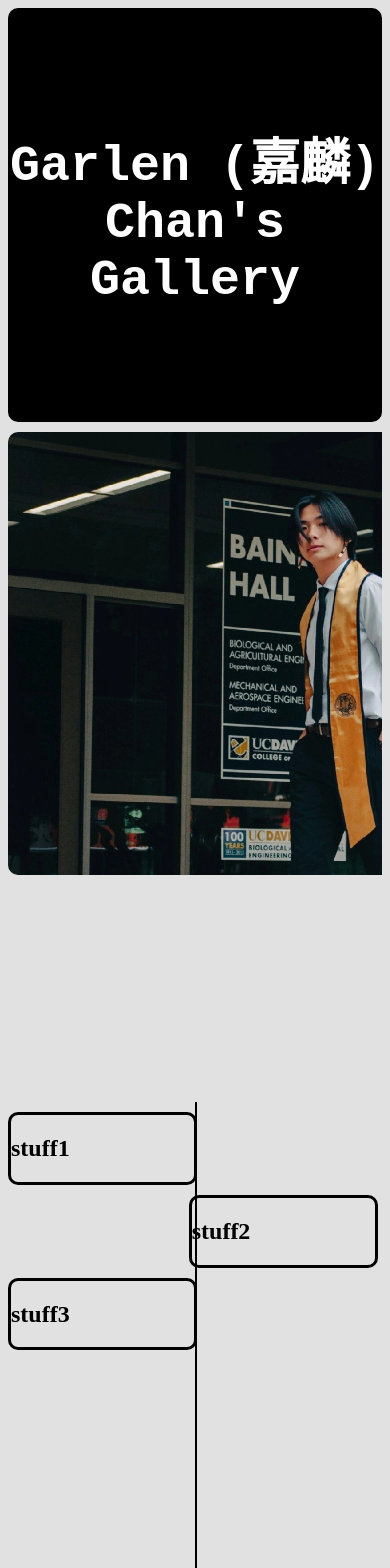
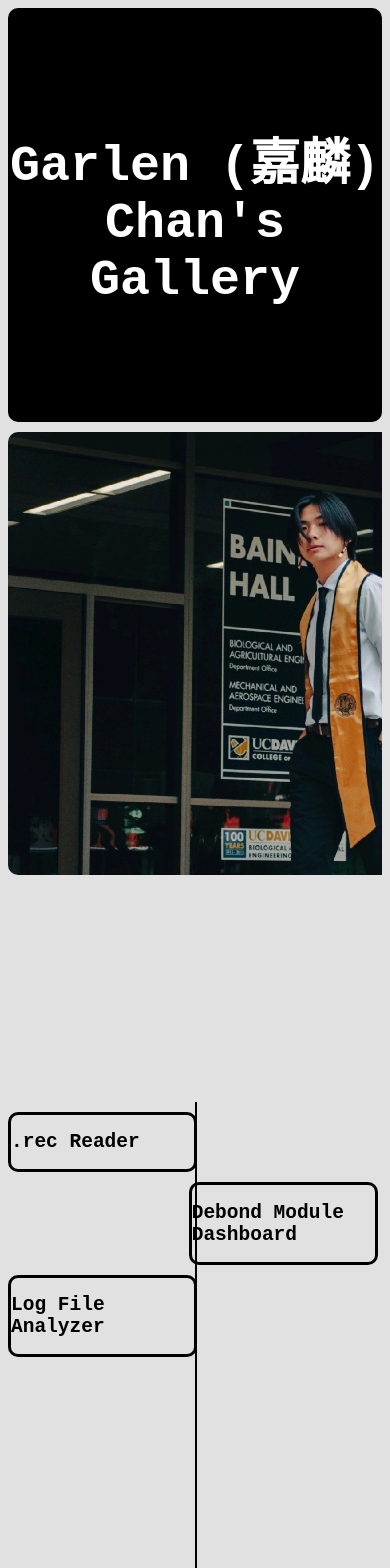
Before and after one commit to gachan2090/len.katsu, a React (Vite) app: page / in a window 390 px wide. Shown: the top 1568 px of the page. Built offline with nearby package versions, Linux system fonts and the light colour scheme.

Commit message:
media query inclusion

```diff
--- a/src/index.css
+++ b/src/index.css
@@ -90,16 +90,6 @@ html, body {
   text-justify: distribute-all-lines;
 }
 
-@keyframes fadeIn {
-  from {
-    transform: translateY(30px);
-    opacity: 0;
-  } to {
-    transform: translateY(0);
-    opacity: 1;
-  }
-}
-
 .fadeIn {
   animation: fadeIn 1s;
 }
@@ -133,4 +123,23 @@ html, body {
   margin-top: 10px;
   width: 47%;
   background: transparent;
+  font-family: monospace;
 }
+
+@keyframes fadeIn {
+  from {
+    transform: translateY(30px);
+    opacity: 0;
+  } to {
+    transform: translateY(0);
+    opacity: 1;
+  }
+}
+
+/* media query for mobile*/
+
+@media only screen and (max-width: 600px) {
+  body {
+    background-color: lightblue;
+  }
+}
--- a/src/main.jsx
+++ b/src/main.jsx
@@ -54,17 +54,17 @@ function App() {
           <div id="timelineLayerWrapper">
             <FadeInSection>
               <div id="timelineLayer1" className="projShowcase">
-                <h1>stuff1</h1>
+                <h1>.rec Reader</h1>
               </div>
             </FadeInSection>
             <FadeInSection>
               <div id="timelineLayer2" className="projShowcase">
-                <h1>stuff2</h1>
+                <h1>Debond Module Dashboard</h1>
               </div>
             </FadeInSection>
             <FadeInSection>
               <div id="timelineLayer3" className="projShowcase">
-                <h1>stuff3</h1>
+                <h1>Log File Analyzer</h1>
               </div>
             </FadeInSection>
           </div>
```
